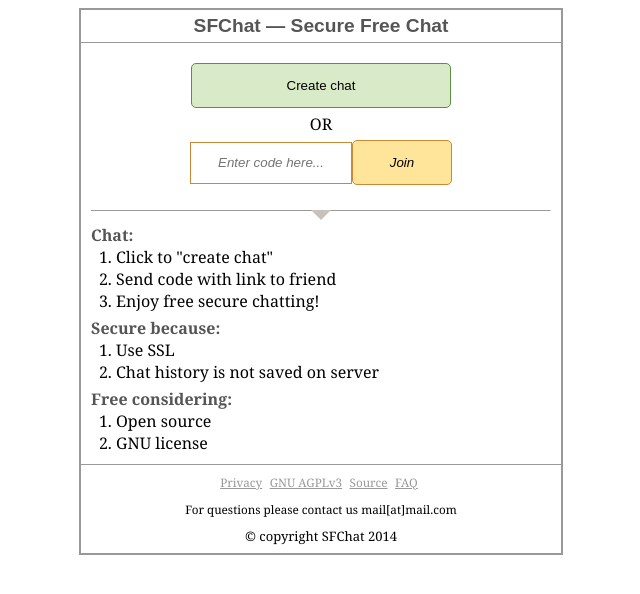
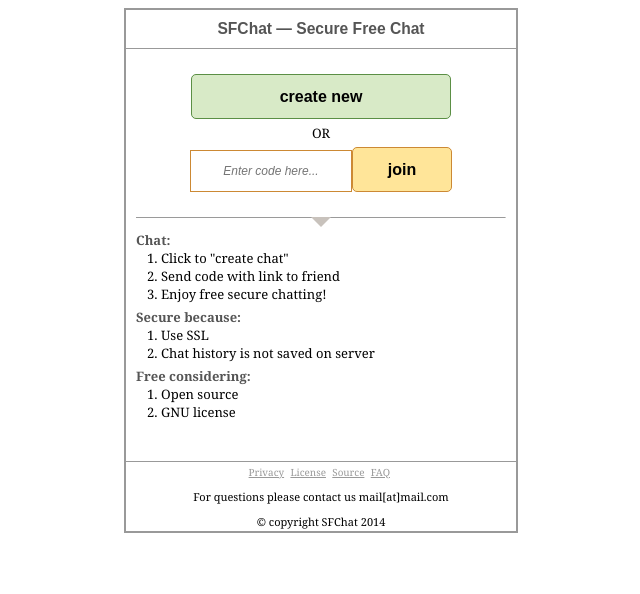
Before and after one commit to MySmile/sfchat, a Django app: template apps/home/templates/home.html in a window 1280 px wide. Shown: the top 594 px of the page, without its empty margins (319-959 px from the left). Run offline with Django 3.2, Linux system fonts and the light colour scheme; the template is opened without the code that fills it, so the values that code supplies are empty; some libraries are stand-ins or nearby versions.

Commit message:
design update

```diff
--- a/apps/home/templates/home.html
+++ b/apps/home/templates/home.html
@@ -12,17 +12,17 @@
 {% block main %}
     <aside>
         <form id="form-entry">
-            <button id="btn-create-chat" class="btn" type="submit" >{% trans "Create chat" %}</button>
+            <button id="btn-create-chat" class="btn" type="submit" >{% trans "create new" %}</button>
             <div id='or'>{% trans "OR" %}</div>
             <div>
                 <input id="code" type="text" placeholder="Enter code here..." onfocus="this.placeholder = ''" onblur="this.placeholder = 'Enter code here...'" ><!--
-                --><button id="btn-join-chat" class="btn" type="submit">{% trans "Join" %}</button>
+                --><button id="btn-join-chat" class="btn" type="submit">{% trans "join" %}</button>
             </div>
         </form>
     </aside>
     <hr>
     <div id="arrow-down"></div>
-    <article>{% blocktrans %}
+    <article id="intro">{% blocktrans %}
         <h2>Chat:</h2>
         <ol>
             <li>Click to "create chat"</li>
--- a/sfchat/static/css/main.css
+++ b/sfchat/static/css/main.css
@@ -3,13 +3,13 @@
 /* 16 * 0.0625 = 0.0625em */
 /* 998px / 16px = 62.375em */
 
-h1 { font-family: Arial, Helvetica, sans-serif; font-size: 1.4em;}
+h1 { font-family: Arial, Helvetica, sans-serif; font-size: 16px;}
 h1 a, header a { text-decoration: none; color: #555555; }
 h2 { margin:5px 0 0 0; font-size: 1em; text-align: left; color: #555555;}
 
 ol { padding-left: 25px; margin:0; }
 
-body { font-family: Georgia, "Times New Roman", serif; }
+body { font-family: Georgia, "Times New Roman", serif; font-size: 13px; }
 
 .clear { clear:both; }
 .hide { display: none; }
@@ -18,21 +18,20 @@
 
 header {}
 
-#slogan h1{ margin: 0 auto; padding: 5px; text-align:center; font-size:120%; }
+#slogan h1{ margin: 0 auto; padding: 10px; text-align:center; font-size:120%; }
 
-main { padding: 10px; border-top: 1px solid #999; border-bottom: 1px solid #999999; }
+main { padding: 15px 10px 40px 10px; border-top: 1px solid #999; border-bottom: 1px solid #999999; }
 
 #form-entry { margin: 0 auto; text-align:center; }
 
-.btn { border-radius: 5px;}
+.btn { border-radius: 5px; }
 
-#btn-create-chat { margin-top:10px; width:260px; height: 45px; color:black; background-color:#D8EAC7; border:1px solid #5B8F45; }
+#btn-create-chat { margin-top:10px; width:260px; height: 45px; font-weight: bolder; background-color:#D8EAC7; border:1px solid #5B8F45; font-size:16px; }
 
 #or { letter-spacing: normal; margin: 5px 0;}
 
-input { text-align:center; font-style: italic; }
-#code { width:160px; height: 40px; margin:0; padding:0; color:black;  border:1px solid #CC8934; }
-#btn-join-chat { width:100px; height: 45px; margin:0; padding:0; color:black; background-color:#FFE599; border:1px solid #CC8934; font-style:italic; text-align:center; }
+#code { width:160px; height: 40px; margin:0; padding:0; color:black;  border:1px solid #CC8934; text-align:center;  font-size: 12px; font-style: italic;  }
+#btn-join-chat { width:100px; height: 45px; margin:0; padding:0; font-weight: bolder;  background-color:#FFE599; border:1px solid #CC8934; text-align:center;  font-size:16px; }
 
 hr { margin: 25px 0 0 0; padding:0; display: block;
     border-style: inset;
@@ -48,12 +47,12 @@
     border-top: 10px solid #C8C2BC;
 }
 
-footer { font-size: 0.8125em; padding: 0.625em;}
+footer { margin-top:0; font-size: 11px; padding:2px 0.625em;}
 footer nav { height:auto; margin:0 auto; padding:0; vertical-align: middle; text-align: center; }
 footer nav ul { margin: 0 auto; padding: 0; list-style: none; }
 footer nav li { display:inline; padding-right: 0.3125em; }
 footer nav ul li a { font-size:90%; color: #999; text-decoration: underline; letter-spacing: normal; }
 footer nav ul li a:hover { text-decoration: none; }
 
-#contact { margin: 0 auto; padding-top:10px; font-size:90%; text-align: center; }
-#copyright { margin: 0 auto; padding-top:10px;  vertical-align: middle; text-align: center; }
+#contact { margin: 0 auto; padding-top:10px; font-size:11px; text-align: center; }
+#copyright { margin: 0 auto; padding-top:10px; font-size:11px; vertical-align: middle; text-align: center; }
--- a/sfchat/templates/base.html
+++ b/sfchat/templates/base.html
@@ -36,7 +36,7 @@
         <nav>
             <ul>
                 <li><a href="/privacy">{% trans "Privacy" %}</a></li>
-                <li><a href="http://www.gnu.org/licenses/agpl-3.0.html" rel="license">GNU AGPLv3</a></li>
+                <li><a href="http://www.gnu.org/licenses/agpl-3.0.html" rel="license">License</a></li>
                 <li><a href="/sources">{% trans "Source" %}</a></li>
                 <li><a href="/faq">{% trans "FAQ" %}</a></li>
             </ul>
```
